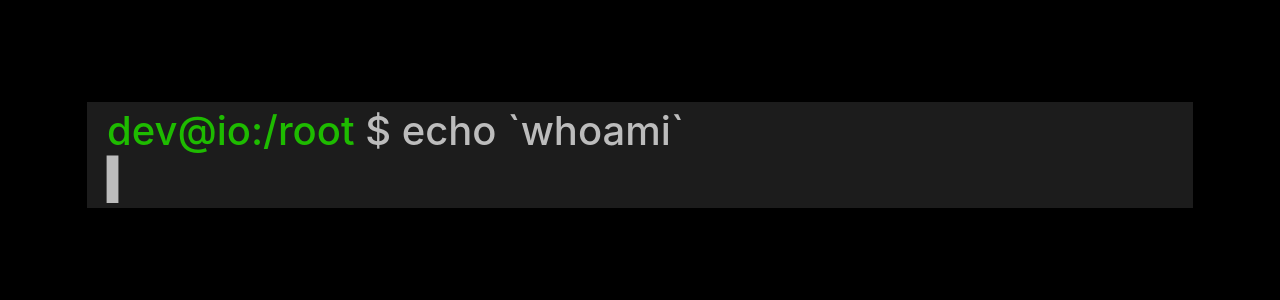
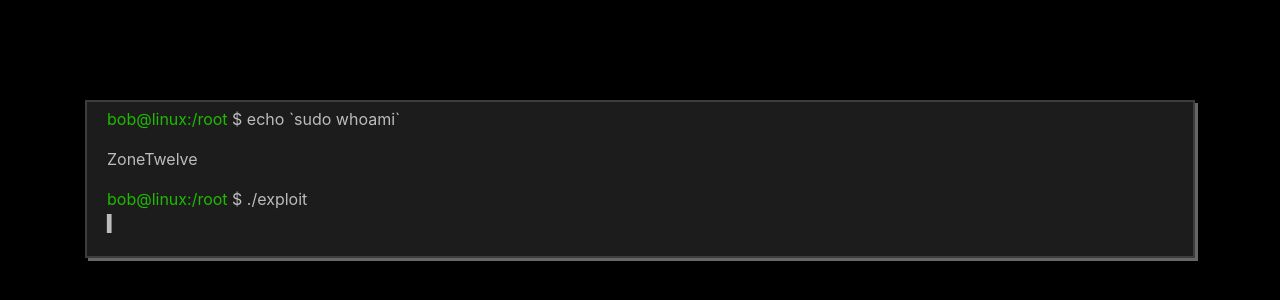
Before and after one commit to ZoneTwelve/terminal-on-web, a plain HTML site: page index.html in a window 1280 px wide. Drawn offline with Linux system fonts and the light colour scheme.

Commit message:
小修改

```diff
--- a/index.html
+++ b/index.html
@@ -7,10 +7,11 @@
 <body>
 <main>
   <div class="container">
-    <h1 class="shell-bg">
-      <span class="user-shell">dev@io:/root </span>$ echo `whoami`
-      <span class="shell-blink"> ▍</span>
-    </h1>
+    <div class="shell-bg">
+      <p><span class="user-shell">bob@linux:/root </span>$ echo `sudo whoami`
+      <p>ZoneTwelve</p>
+      <span class="user-shell">bob@linux:/root </span>$ ./exploit<span class="shell-blink"> ▍</span></p>
+    </div>
 
   </div>
 </main>
--- a/src/css/root/index.css
+++ b/src/css/root/index.css
@@ -29,13 +29,14 @@ main{
   -webkit-animation: blink 1.75s ease-out;
   -moz-animation: blink 1.75s ease-out;
   -o-animation: blink 1.75s ease-out;
-  animation: blink 1.75s ease-out;
+  nimation: blink 1.75s ease-out;
 
   animation-iteration-count:infinite;
 }
 .shell-bg{
   text-align:left;
-  border: 2px solid black;
+  border: 2px solid #3D3D3D;
+  box-shadow: 3px 3px #666666;
   color:#BCBCBC;
   background-color:#1C1C1C;
   padding: 5px 20px;
```
Also changed, not shown: 1 other file.
